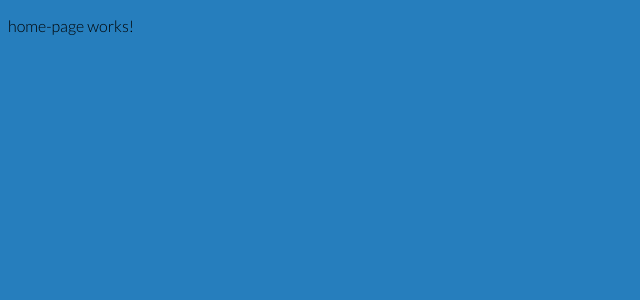
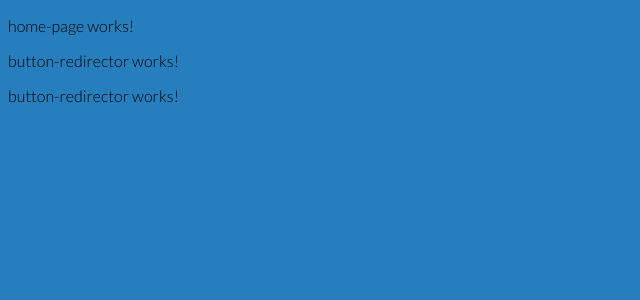
Before and after one commit to LoicSibilski/Medicaments, an Angular app in the folder angular-medicament/: page / in a window 1280 px wide. Shown: the top 300 px of the page, without its empty margins (0-640 px from the left). Built offline with nearby package versions, Linux system fonts and the light colour scheme.

Commit message:
ajout bouton redirecteur

```diff
--- a/angular-medicament/src/app/feature/home/pages/home-page/home-page.component.html
+++ b/angular-medicament/src/app/feature/home/pages/home-page/home-page.component.html
@@ -1 +1,10 @@
 <p>home-page works!</p>
+
+
+<!--Ajoutez vos boutons pour rediréger ici, ils seront retirer plus tard car ils servent uniquement pour le test de l'application-->
+<app-button-redirector routerLink="/users">
+    Vers /users
+</app-button-redirector>
+<app-button-redirector routerLink="/404">
+    Vers /404
+</app-button-redirector>
```
